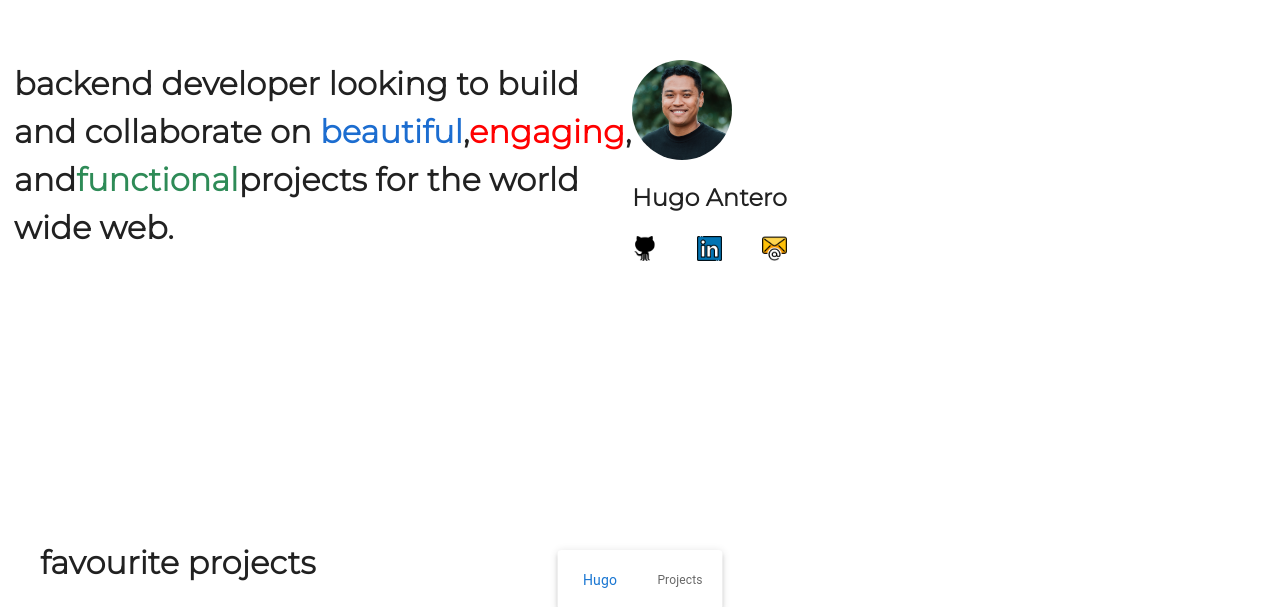
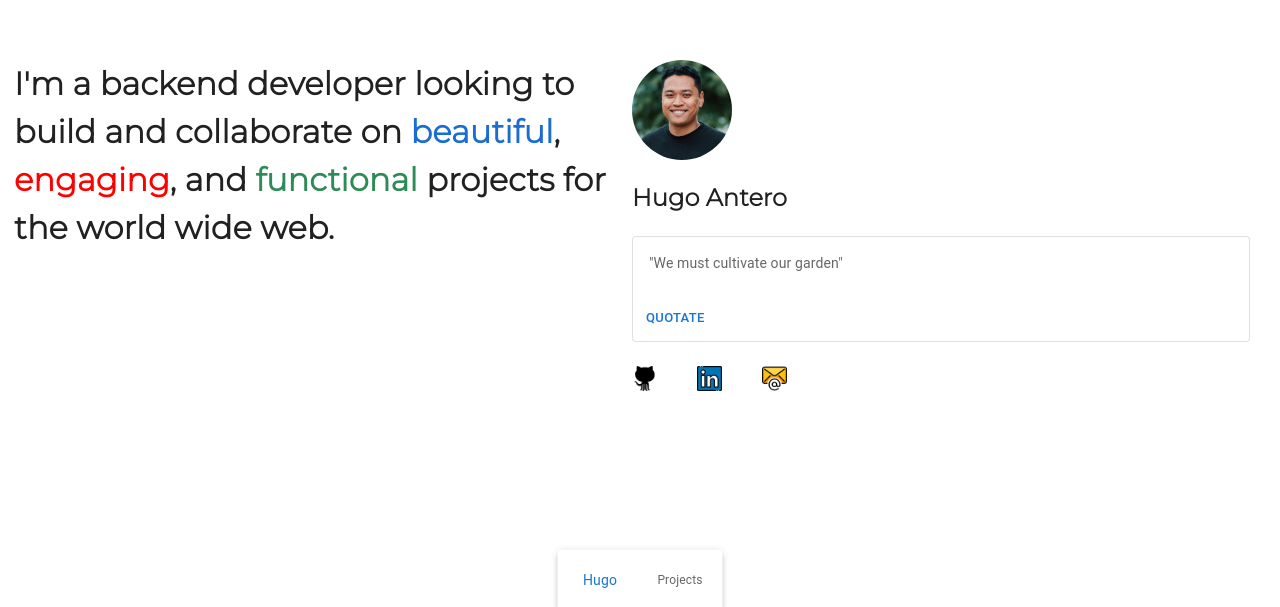
Before and after one commit to vntero/vntero-dot-com, a React (Create React App) app: page / in a window 1280 px wide. Shown: the part 174-781 px from the top of the page. Built offline with nearby package versions, Linux system fonts and the light colour scheme.

Commit message:
adds random quote generator interface

```diff
--- a/src/App.css
+++ b/src/App.css
@@ -55,10 +55,6 @@
   align-items: center;
   justify-content: space-around;
   padding: 10px;
-}
-
-.div-intro {
-  padding: 250px 30px 250px 30px;
 }
 
 .footer {
@@ -149,6 +145,10 @@ input {
   margin: 10px 40px 10px 0px;
 }
 
+.div-intro {
+  padding: 250px 30px 250px 30px;
+}
+
 .div-favourite-projects {
   margin: 10px 40px 10px 40px;
   padding-bottom: 100px;
--- a/src/components/About.jsx
+++ b/src/components/About.jsx
@@ -2,24 +2,24 @@ import Avatar from '@mui/material/Avatar'
 import * as React from 'react'
 import Box from '@mui/material/Box'
 import Grid from '@mui/material/Grid'
-import { styled } from '@mui/material/styles';
-import Paper from '@mui/material/Paper'
-import Card from '@mui/material/Card';
-import CardContent from '@mui/material/CardContent';
-import CardMedia from '@mui/material/CardMedia';
-import Typography from '@mui/material/Typography';
-import { Button, CardActionArea, CardActions } from '@mui/material';
+import Card from '@mui/material/Card'
+import CardContent from '@mui/material/CardContent'
+import CardMedia from '@mui/material/CardMedia'
+import Typography from '@mui/material/Typography'
+import { Button, CardActionArea, CardActions } from '@mui/material'
 
-const StyledPaper = styled(Paper)(({ theme }) => ({
-  backgroundColor: theme.palette.mode === 'dark' ? '#1A2027' : '#fff',
-  ...theme.typography.body2,
-  padding: theme.spacing(2),
-  maxWidth: 400,
-  color: theme.palette.text.primary,
-}));
-
-const message = `Truncation should be conditionally applicable on this long line of text
- as this is a much longer line than what the container can support. `;
+const card = (
+  <React.Fragment>
+    <CardContent>
+      <Typography sx={{ fontSize: 14 }} color="text.secondary" gutterBottom>
+        "We must cultivate our garden"
+      </Typography>
+    </CardContent>
+    <CardActions>
+      <Button size='small'>Quotate</Button>
+    </CardActions>
+  </React.Fragment>
+)
 
 function About() {
     return (
@@ -28,16 +28,18 @@ function About() {
             <Grid container wrap="nowrap" spacing={2}>
                 <Grid xs={6} md={6}>
                     <h1 className='h1-no-margin'>
-                      backend developer looking to build and collaborate on
+                      I'm a backend developer looking to build and collaborate on
                       <span className="blue"> beautiful</span>,
-                      <span className="red">engaging</span>, and
-                      <span className="green">functional</span>
-                      projects for the world wide web.
+                      <span className="red"> engaging</span>, and
+                      <span className="green"> functional</span> projects for the world wide web.
                     </h1>
                 </Grid>
                 <Grid xs={6} md={6}>
                     <Avatar alt="Hugo Antero" src="headshot.png" sx={{ width: 100, height: 100 }} />
                     <h2>Hugo Antero</h2>
+                    <Box sx={{ minWidth: 175 }}>
+                      <Card variant="outlined">{card}</Card>
+                    </Box><br></br>
                     <a className='margin' href="https://github.com/vntero" target="_blank" rel="noreferrer"><img alt="github" src="github.png" height={25} width={25}/></a>
                     <a className='margin' href="https://www.linkedin.com/in/vntero/" target="_blank" rel="noreferrer"><img alt="linkedin" src="linkedin.png" height={25} width={25}/></a>
                     <a className='margin' href="mailto:hi@vntero.com"><img alt="email" src="email.png" height={25} width={25}/></a>
```
